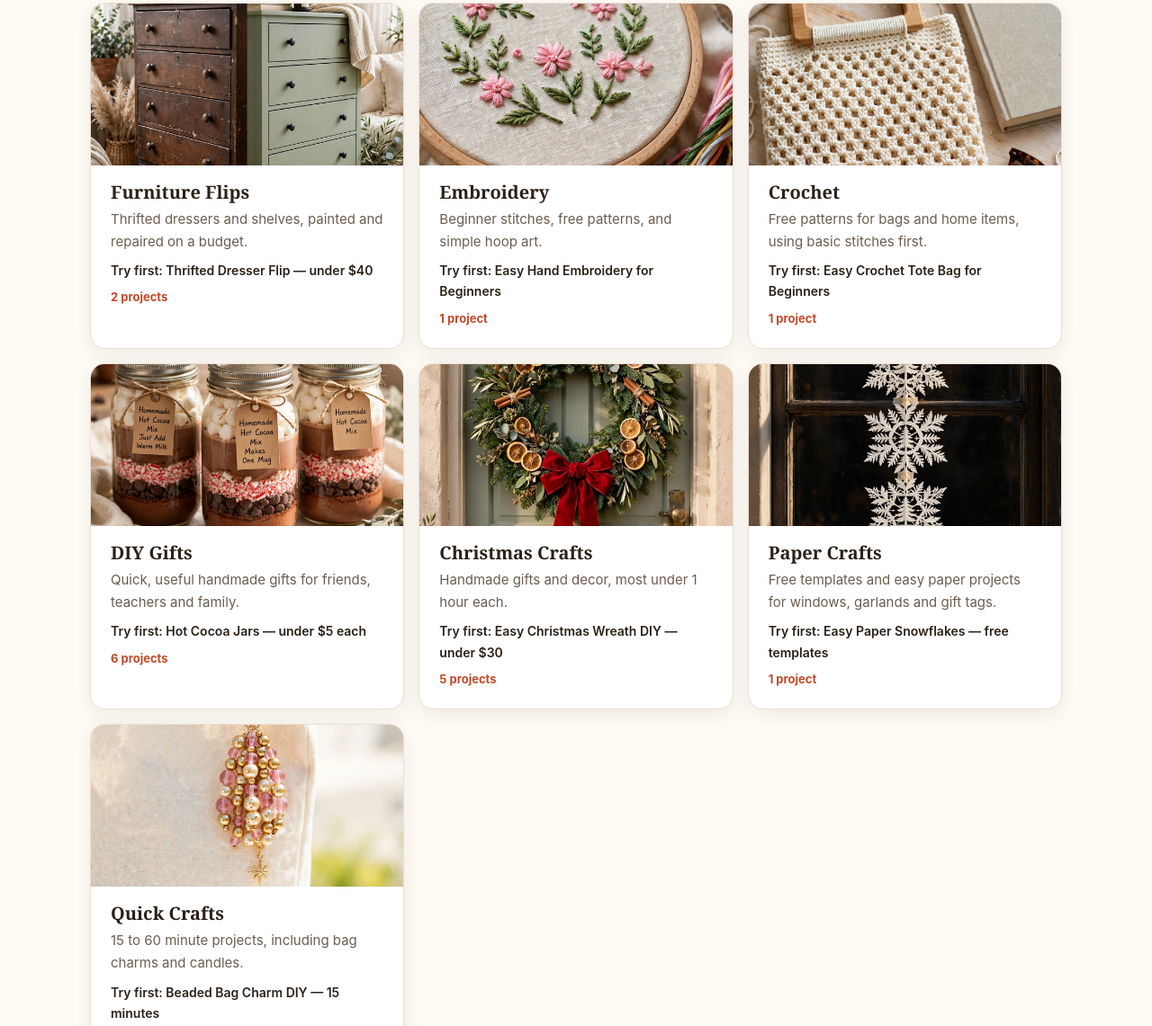
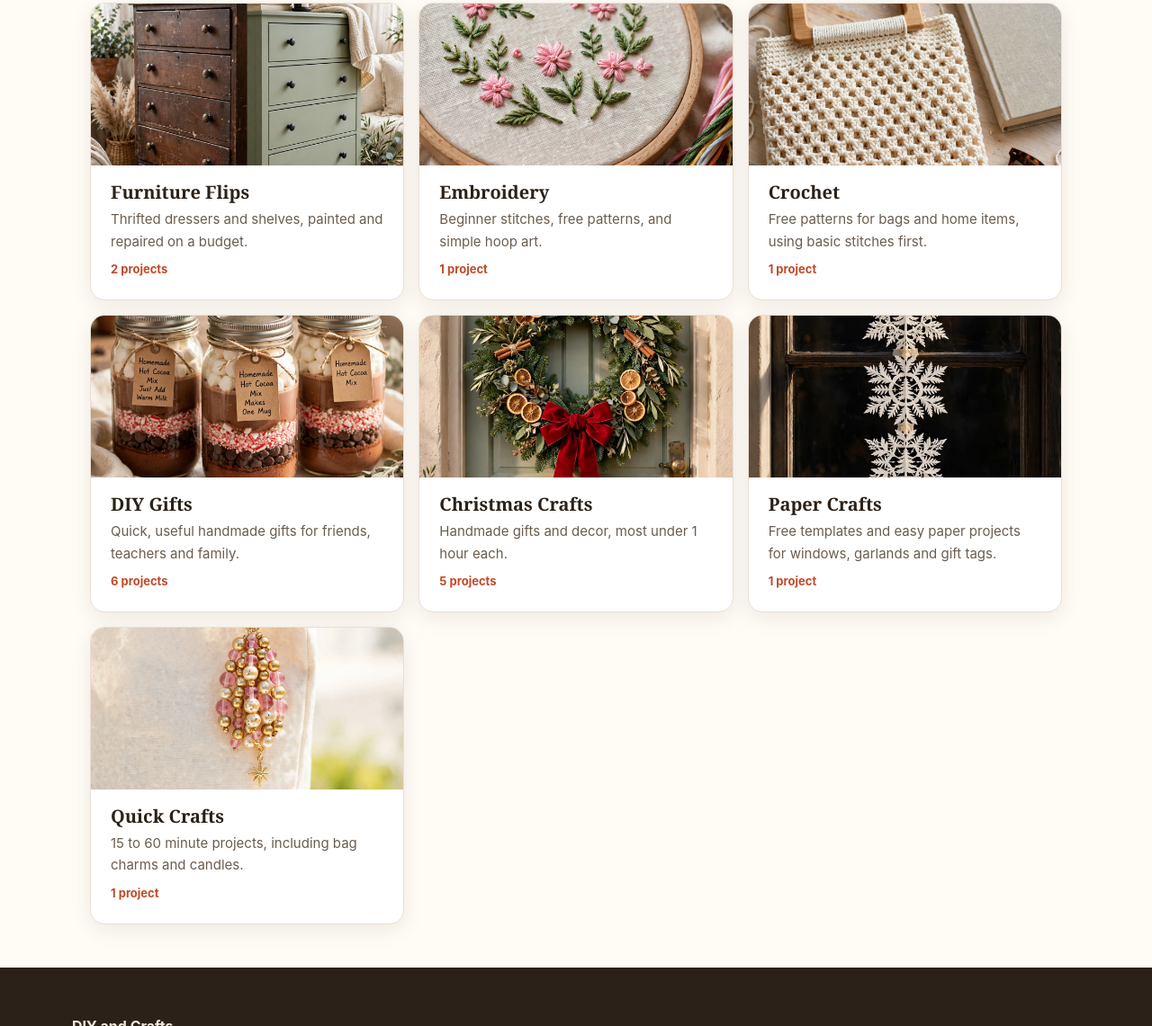
Before and after one commit to hamidullahmalik74-afk/diy-and-crafts-site, a plain HTML site: page index.html in a window 1280 px wide. Shown: the part 3763-4904 px from the top of the page at 90% size. Drawn offline with Linux system fonts and the light colour scheme.

Commit message:
Category cards: photos only, remove Try first lines

```diff
--- a/index.html
+++ b/index.html
@@ -214,13 +214,13 @@
     <h2>Browse by category</h2>
     <p class="section-sub">Pick a craft, and start with a project that fits your time and budget.</p>
     <div class="cat-grid">
-      <a class="cat-card" href="posts/thrifted-dresser-flip.html"><img src="assets/dresser-flip.webp" alt="Thrifted dresser flip before and after, painted sage green with black knobs" loading="lazy"><div class="cat-body"><h3>Furniture Flips</h3><p>Thrifted dressers and shelves, painted and repaired on a budget.</p><p class="featured">Try first: Thrifted Dresser Flip — under $40</p><p class="count">2 projects</p></div></a>
-      <a class="cat-card" href="posts/hand-embroidery-beginners.html"><img src="assets/embroidery-hoop.webp" alt="Easy hand embroidery for beginners, floral hoop with pink and green thread" loading="lazy"><div class="cat-body"><h3>Embroidery</h3><p>Beginner stitches, free patterns, and simple hoop art.</p><p class="featured">Try first: Easy Hand Embroidery for Beginners</p><p class="count">1 project</p></div></a>
-      <a class="cat-card" href="posts/crochet-tote-bag-beginners.html"><img src="assets/crochet-tote.webp" alt="Easy crochet tote bag for beginners, cream cotton tote" loading="lazy"><div class="cat-body"><h3>Crochet</h3><p>Free patterns for bags and home items, using basic stitches first.</p><p class="featured">Try first: Easy Crochet Tote Bag for Beginners</p><p class="count">1 project</p></div></a>
-      <a class="cat-card" href="posts/hot-cocoa-jars-christmas-gifts.html"><img src="assets/hot-cocoa-jars.webp" alt="Hot cocoa jars, layered cocoa mix and marshmallows in mason jars, a Christmas gift" loading="lazy"><div class="cat-body"><h3>DIY Gifts</h3><p>Quick, useful handmade gifts for friends, teachers and family.</p><p class="featured">Try first: Hot Cocoa Jars — under $5 each</p><p class="count">6 projects</p></div></a>
-      <a class="cat-card" href="posts/easy-christmas-wreath-under-30.html"><img src="assets/christmas-wreath.webp" alt="Easy Christmas wreath DIY with evergreen, dried oranges, cinnamon sticks and a red bow" loading="lazy"><div class="cat-body"><h3>Christmas Crafts</h3><p>Handmade gifts and decor, most under 1 hour each.</p><p class="featured">Try first: Easy Christmas Wreath DIY — under $30</p><p class="count">5 projects</p></div></a>
-      <a class="cat-card" href="posts/paper-snowflakes-christmas-decor.html"><img src="assets/paper-snowflakes.webp" alt="Easy paper snowflakes, 5 beautiful designs with free templates" loading="lazy"><div class="cat-body"><h3>Paper Crafts</h3><p>Free templates and easy paper projects for windows, garlands and gift tags.</p><p class="featured">Try first: Easy Paper Snowflakes — free templates</p><p class="count">1 project</p></div></a>
-      <a class="cat-card" href="posts/beaded-bag-charm-diy.html"><img src="assets/bag-charm.webp" alt="Beaded bag charm DIY in 15 minutes, colorful beads on a cream tote bag" loading="lazy"><div class="cat-body"><h3>Quick Crafts</h3><p>15 to 60 minute projects, including bag charms and candles.</p><p class="featured">Try first: Beaded Bag Charm DIY — 15 minutes</p><p class="count">1 project</p></div></a>
+      <a class="cat-card" href="posts/thrifted-dresser-flip.html"><img src="assets/dresser-flip.webp" alt="Thrifted dresser flip before and after, painted sage green with black knobs" loading="lazy"><div class="cat-body"><h3>Furniture Flips</h3><p>Thrifted dressers and shelves, painted and repaired on a budget.</p><p class="count">2 projects</p></div></a>
+      <a class="cat-card" href="posts/hand-embroidery-beginners.html"><img src="assets/embroidery-hoop.webp" alt="Easy hand embroidery for beginners, floral hoop with pink and green thread" loading="lazy"><div class="cat-body"><h3>Embroidery</h3><p>Beginner stitches, free patterns, and simple hoop art.</p><p class="count">1 project</p></div></a>
+      <a class="cat-card" href="posts/crochet-tote-bag-beginners.html"><img src="assets/crochet-tote.webp" alt="Easy crochet tote bag for beginners, cream cotton tote" loading="lazy"><div class="cat-body"><h3>Crochet</h3><p>Free patterns for bags and home items, using basic stitches first.</p><p class="count">1 project</p></div></a>
+      <a class="cat-card" href="posts/hot-cocoa-jars-christmas-gifts.html"><img src="assets/hot-cocoa-jars.webp" alt="Hot cocoa jars, layered cocoa mix and marshmallows in mason jars, a Christmas gift" loading="lazy"><div class="cat-body"><h3>DIY Gifts</h3><p>Quick, useful handmade gifts for friends, teachers and family.</p><p class="count">6 projects</p></div></a>
+      <a class="cat-card" href="posts/easy-christmas-wreath-under-30.html"><img src="assets/christmas-wreath.webp" alt="Easy Christmas wreath DIY with evergreen, dried oranges, cinnamon sticks and a red bow" loading="lazy"><div class="cat-body"><h3>Christmas Crafts</h3><p>Handmade gifts and decor, most under 1 hour each.</p><p class="count">5 projects</p></div></a>
+      <a class="cat-card" href="posts/paper-snowflakes-christmas-decor.html"><img src="assets/paper-snowflakes.webp" alt="Easy paper snowflakes, 5 beautiful designs with free templates" loading="lazy"><div class="cat-body"><h3>Paper Crafts</h3><p>Free templates and easy paper projects for windows, garlands and gift tags.</p><p class="count">1 project</p></div></a>
+      <a class="cat-card" href="posts/beaded-bag-charm-diy.html"><img src="assets/bag-charm.webp" alt="Beaded bag charm DIY in 15 minutes, colorful beads on a cream tote bag" loading="lazy"><div class="cat-body"><h3>Quick Crafts</h3><p>15 to 60 minute projects, including bag charms and candles.</p><p class="count">1 project</p></div></a>
     </div>
   </section>
 </main>
--- a/style.css
+++ b/style.css
@@ -59,7 +59,6 @@ section h2{font-size:30px;margin:0 0 8px}
 .cat-card .cat-body{padding:18px 22px 22px}
 .cat-card h3{margin:0 0 6px;font-size:20px}
 .cat-card p{margin:0;color:var(--muted);font-size:15px}
-.cat-card .featured{color:var(--ink);font-size:14px;font-weight:600;margin-top:8px}
 .cat-card .count{color:var(--terra);font-weight:700;font-size:13px;margin-top:8px}
 /* Article */
 .article{max-width:760px;margin:0 auto;padding:32px 20px}
```
